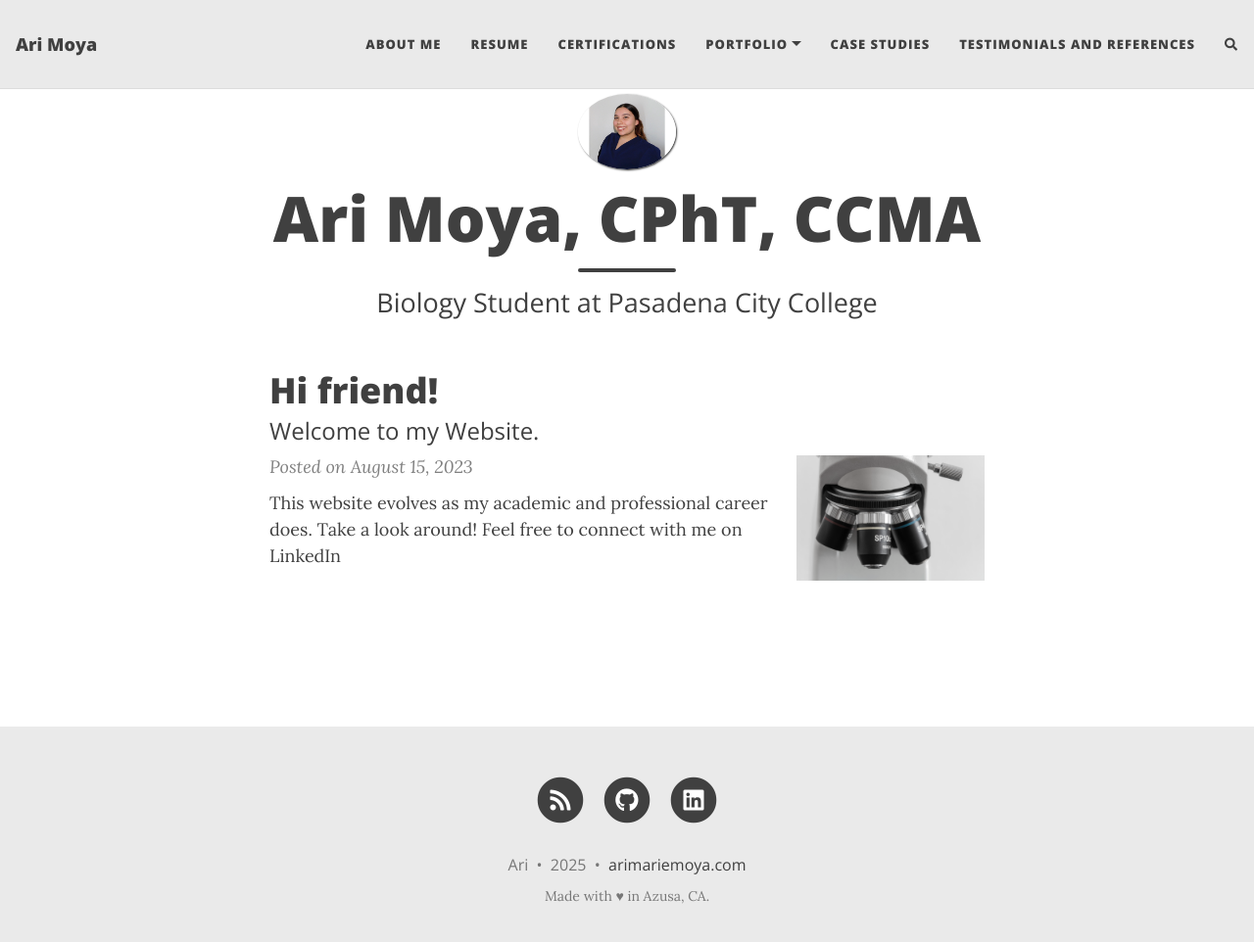
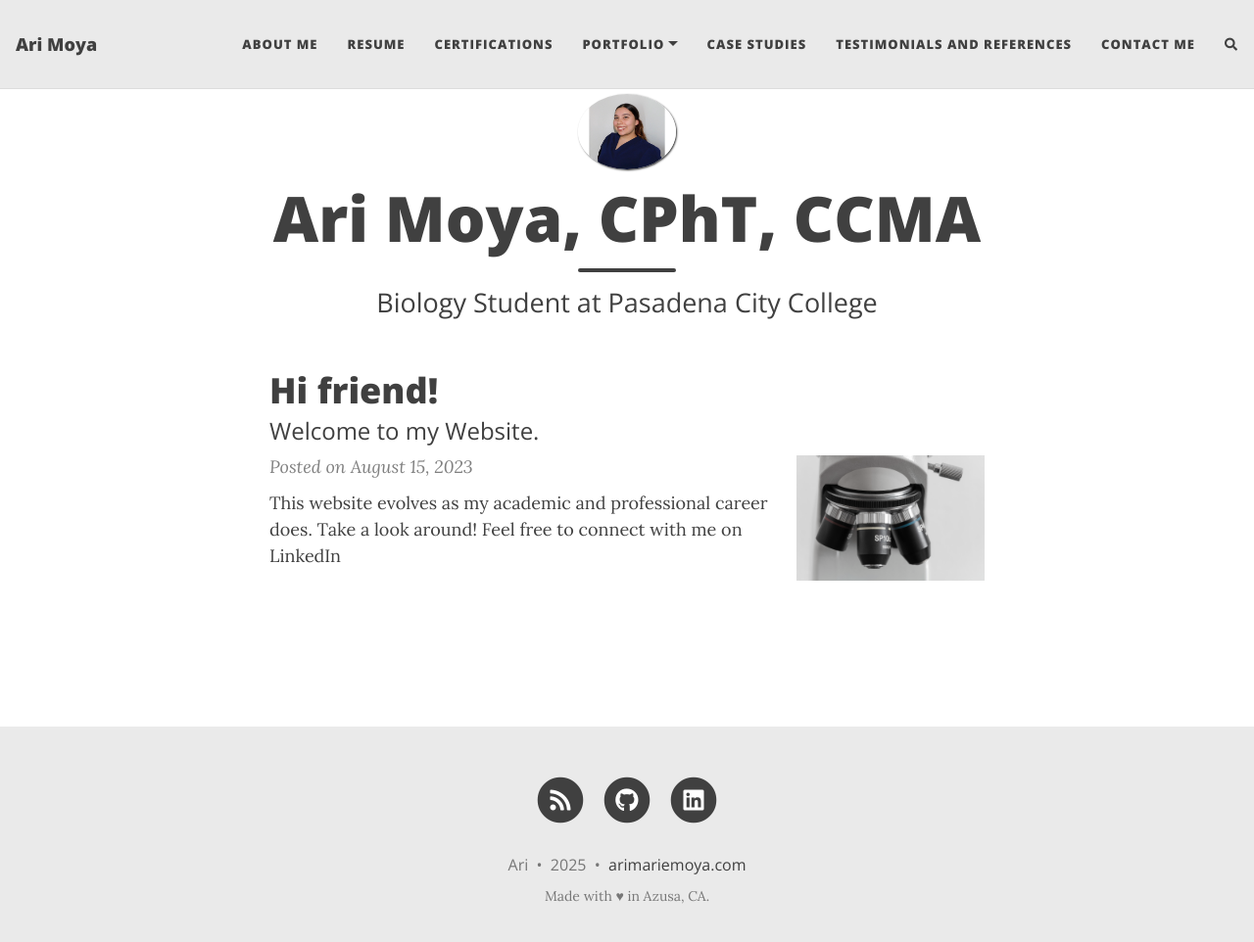
Before and after one commit to aiybusp/aiybusp.github.io, a Jekyll site: the page built from index.html, in a window 1280 px wide and 976 px high. Shown: the top 962 px of the window at 98% size. Built offline with Jekyll 4.4.1, drawn with Linux system fonts in a browser that asks for light colours; nearby versions of some CDN libraries; the list of posts is cut into pages by our own code; comment, search, counter and statistics services are not loaded.

Commit message:
Update _config.yml

```diff
--- a/_config.yml
+++ b/_config.yml
@@ -12,6 +12,7 @@ navbar-links:
     - Clinical Experience: "/clinical-experience/"
   Case Studies: "/case-studies/"
   Testimonials and References: "/testimonials-and-refrences/"
+  Contact me: "/Contact-me/"
 
 avatar: /assets/img/headshot.2025.png
 
```
